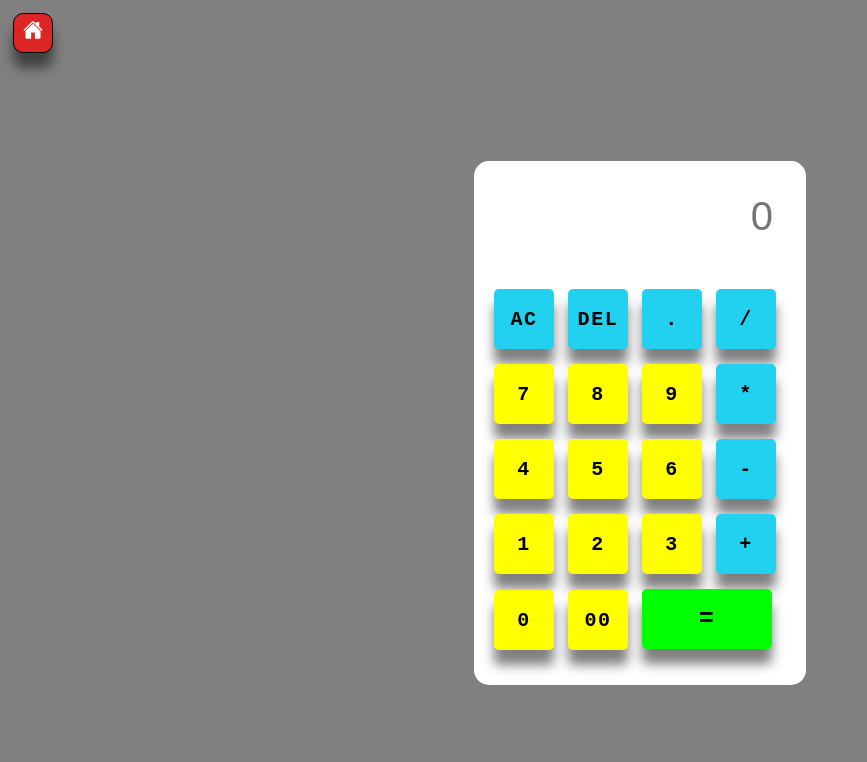
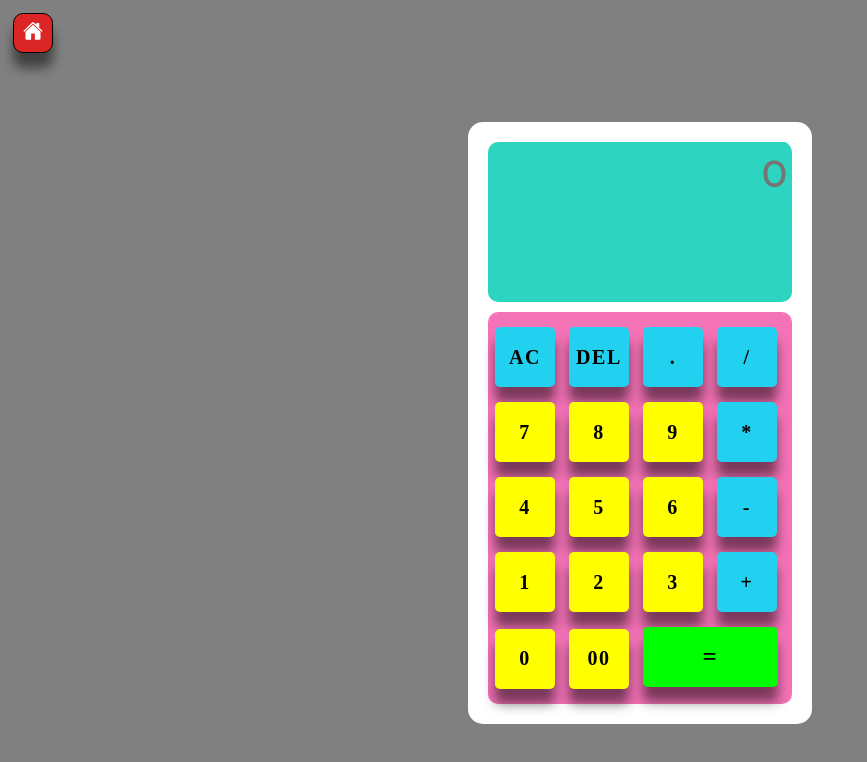
Before and after one commit to TaHsUN1462/Calculator-, a plain HTML site: page index.html in a window 1280 px wide. Shown: the whole page, without its empty margins (0-867 px from the left). Drawn offline with nearby package versions, Linux system fonts and the light colour scheme.

Commit message:
update style.css

```diff
--- a/style.css
+++ b/style.css
@@ -1,5 +1,23 @@
+@import url('https://fonts.googleapis.com/css2?family=Josefin+Sans:ital,wght@0,100..700;1,100..700&display=swap');
+:root{
+  --clr: #2DD4BF;
+  --j: black;
+}
 body{
   background: gray;
+}
+.inputs{
+  background: var(--clr);
+  margin-bottom: 10px;
+  padding-left: 20px;
+  border-radius: 10px;
+}
+.buttons{
+  background: #F472B6;
+  padding-top: 15px;
+  padding-left: 7px;
+  padding-right: 0px;
+  border-radius: 10px;
 }
 .main{
   display: flex;
@@ -24,12 +42,13 @@ button{
   margin-bottom: 15px;
   margin-right: 10px;
   background: yellow;
-  box-shadow: 0 15px 12px rgba(0, 0, 0, 0.5);
   color: black;
   font-weight: bold;
-  font-family: Monospace;
+  font-family: Monospae;
   letter-spacing: 0.1rem;
+  font-family: Times New Roman;
   transition: 0.3s;
+  box-shadow: 0 15px 12px rgba(0, 0, 0, 0.5);
 }
 .operatorButton{
   background: #22D0EF;
@@ -39,7 +58,7 @@ button{
   background: lime;
   font-size: 25px;
   transition: 0.5s;
-  width: 130px;
+  width: 135px;
 }
 button:hover{
   transform: Scale(115%);
@@ -47,14 +66,20 @@ button:hover{
 }
 input{
   width: 100%;
+  background: var(--clr);
+  color: var(--j);
+  border-radius: 5px;
   pointer-events: none;
   height: 30px;
-  margin-bottom: 15px;
+  font-family: 'Josefin Sans';
+  margin-bottom: 5px;
   position: relative;
   right: 3px;
   font-size: 40px;
   border: none;
   text-align: right;
+  padding-top: 25px;
+  padding-bottom: 20px;
   max-width: 280px;
 }
 #result{
@@ -62,6 +87,7 @@ input{
 }
 #display{
   padding-top: 20px;
+  padding-bottom: 20px;
 }
 button:active{
   opacity: 90%;
```
